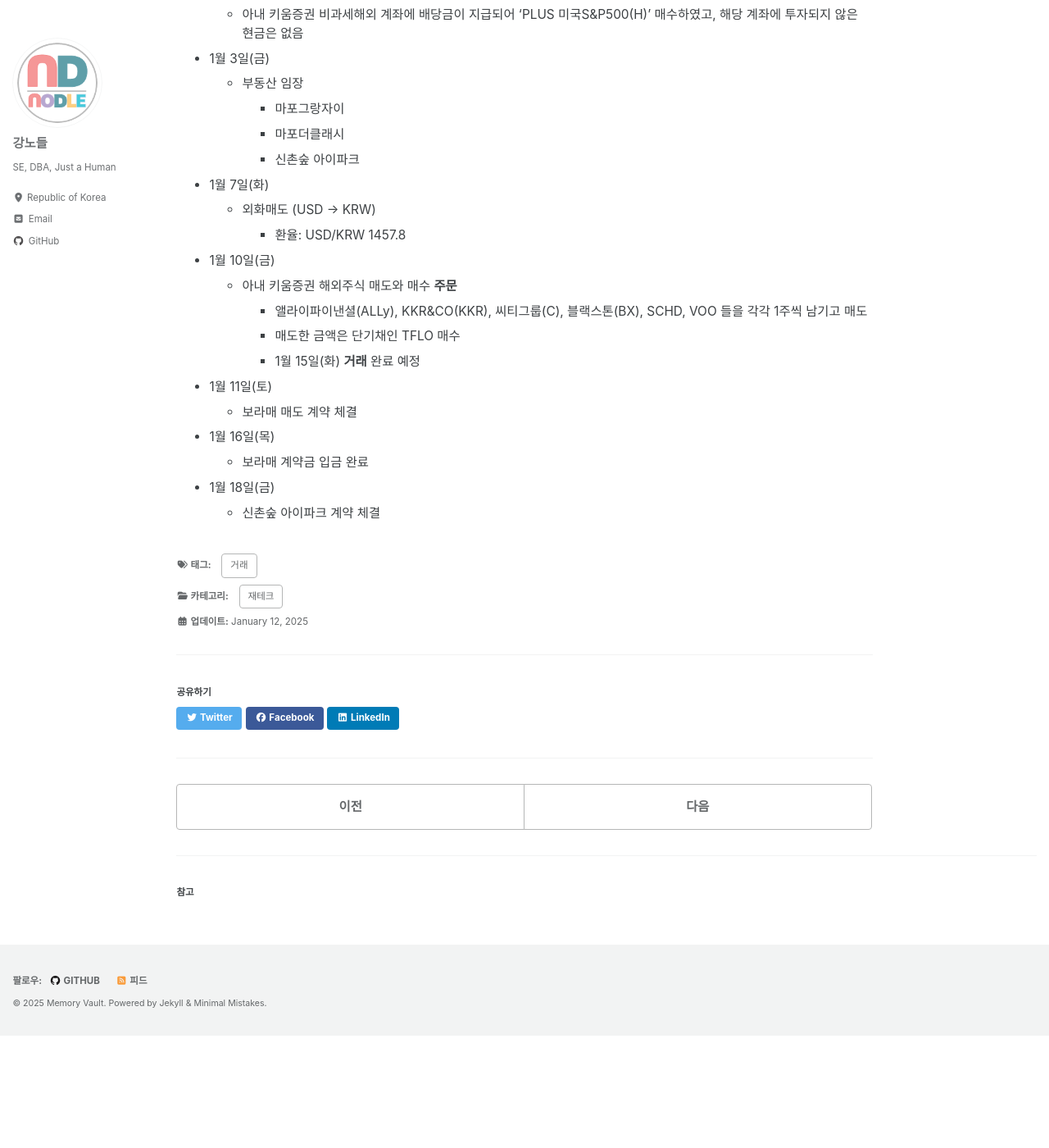
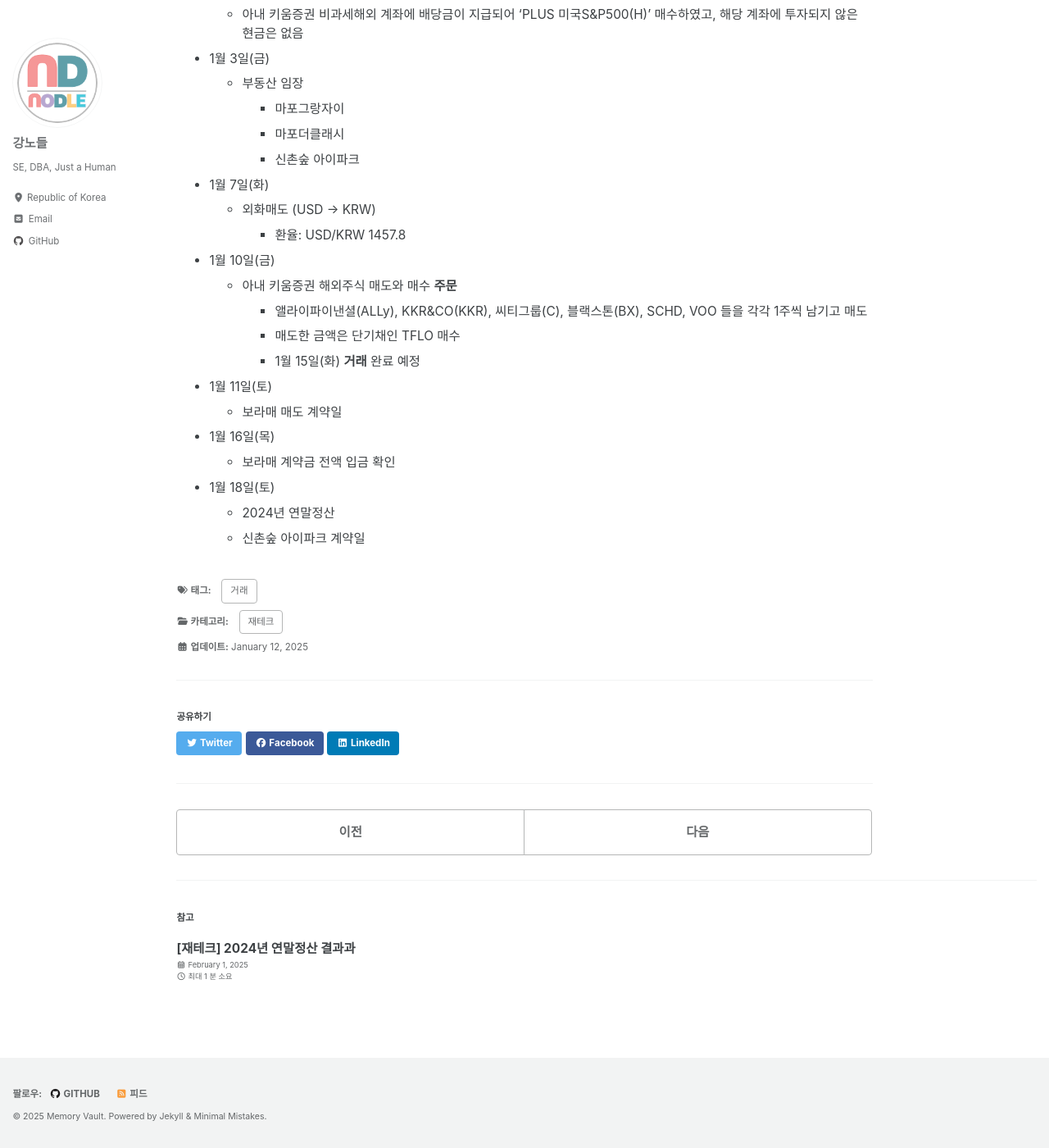
Before and after one commit to NodleKang/nodlekang.github.io, a Jekyll site: the page built from _posts/financial/2025-01-31-invest-activities-202501.md, in a window 1280 px wide and 1400 px high, scrolled down 533 px. Shown: the whole window at 82% size. Built offline with Jekyll 4.4.1, drawn with Linux system fonts in a browser that asks for light colours; cached includes are drawn as plain includes; some web fonts are replaced; before the commit the page ends 1796 px from its top, so only the background shows below that.

Commit message:
add post

```diff
--- a/_posts/financial/2025-01-31-invest-activities-202501.md
+++ b/_posts/financial/2025-01-31-invest-activities-202501.md
@@ -44,10 +44,11 @@ toc_sticky: true
     - 1월 15일(화) **거래** 완료 예정
 
 * 1월 11일(토)
-  - 보라매 매도 계약 체결
+  - 보라매 매도 계약일
 
 * 1월 16일(목)
-  - 보라매 계약금 입금 완료
+  - 보라매 계약금 전액 입금 확인
 
-* 1월 18일(금)
-  - 신촌숲 아이파크 계약 체결
+* 1월 18일(토)
+  - 2024년 연말정산
+  - 신촌숲 아이파크 계약일
```
Also changed, not shown: _posts/financial/2025-02-01-2024연말정산.md (added, +41 -0 lines).
